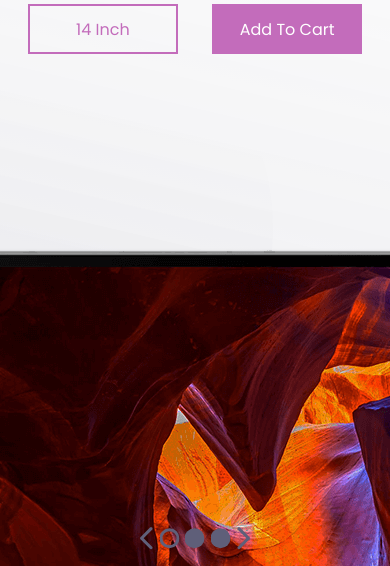
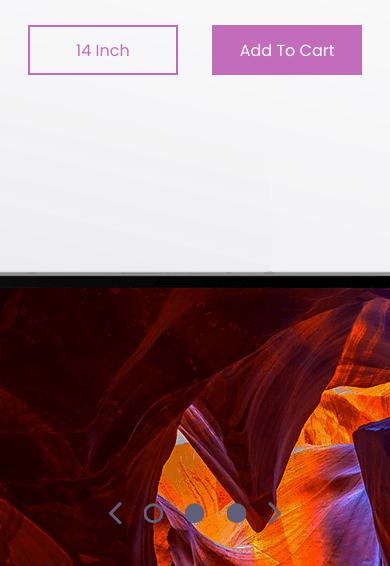
Before and after one commit to lequangbao1/DevEd-1, a plain HTML site: page index.html in a window 390 px wide. Shown: the part 278-844 px from the top of the page. Drawn offline with Linux system fonts and the light colour scheme.

Commit message:
Fix bug cover img + display : flex;

```diff
--- a/style.css
+++ b/style.css
@@ -13,6 +13,7 @@ header {
     align-items: center;
     width: 90%;
     margin: auto;
+    height: 10vh;
 }
 
 .logo {
@@ -57,8 +58,11 @@ nav {
     align-items: center;
 }
 .cover {
+    display: flex;
     flex: 1;
     height: 60vh;
+    justify-content: center;
+
 }
 .cover img {
 
@@ -142,7 +146,7 @@ nav {
     display: flex;
     justify-content: space-around;
     position: absolute;
-    right: 27%;
+    right: 20%;
 }
 @keyframes drop {
     0% {
@@ -160,7 +164,7 @@ nav {
         flex-direction: column;
     }
     .introduction {
-        margin-top: 3vh;
+        margin-top: 5vh;
         text-align: center;
     }
 
@@ -175,14 +179,15 @@ nav {
         padding: 10px 0 0 0;
     }
     .cover img {
-        height: 96%;
-        right: 50%;
-        left: 50%;
+        height: 80%;
+
+
+
     }
     .laptop-select {
-        bottom: 2%;
+        bottom: 5%;
         right: 50%;
-        width: 30%;
+        width: 50%;
         transform: translate(50%,5%);
 
     }
```
